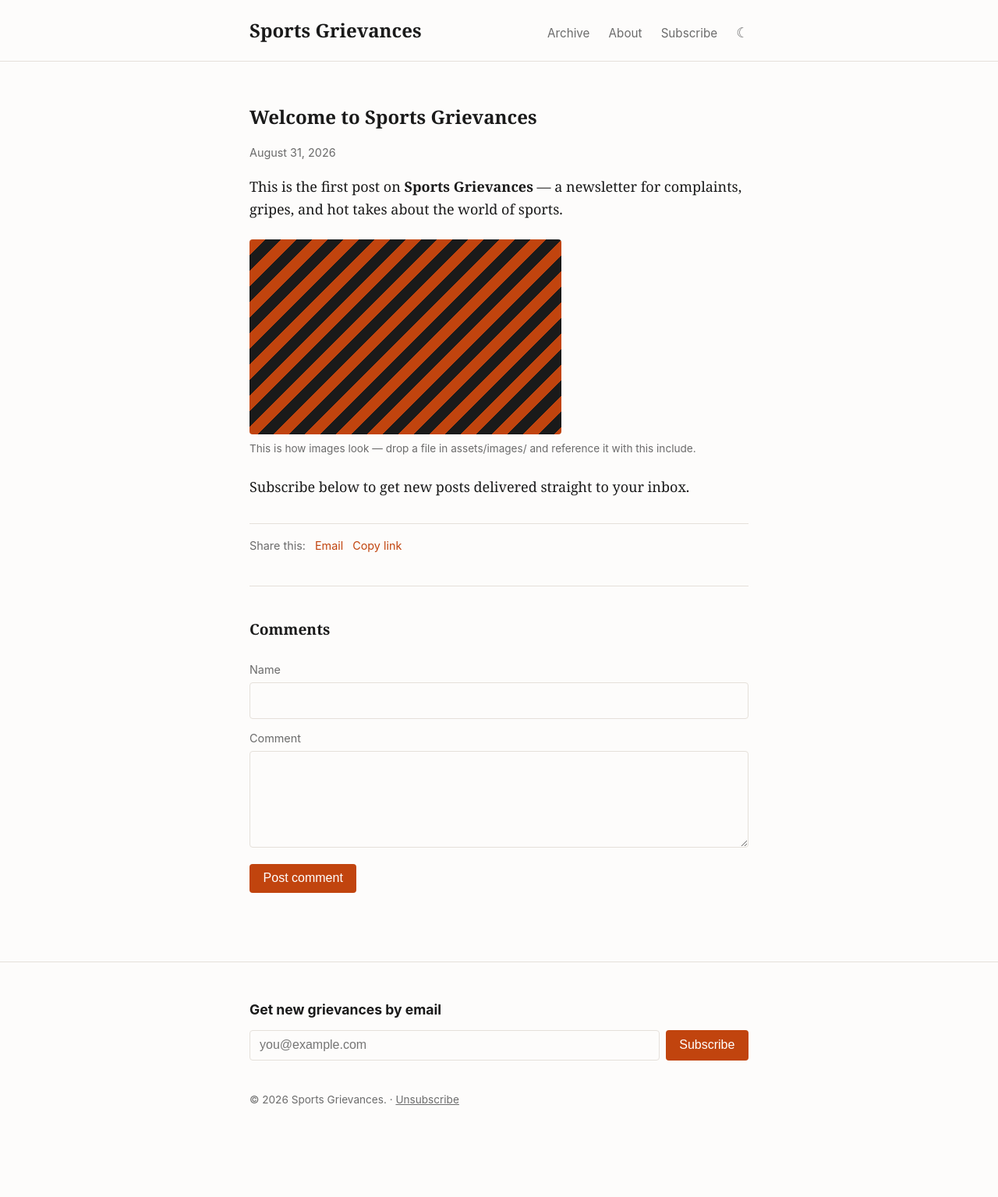
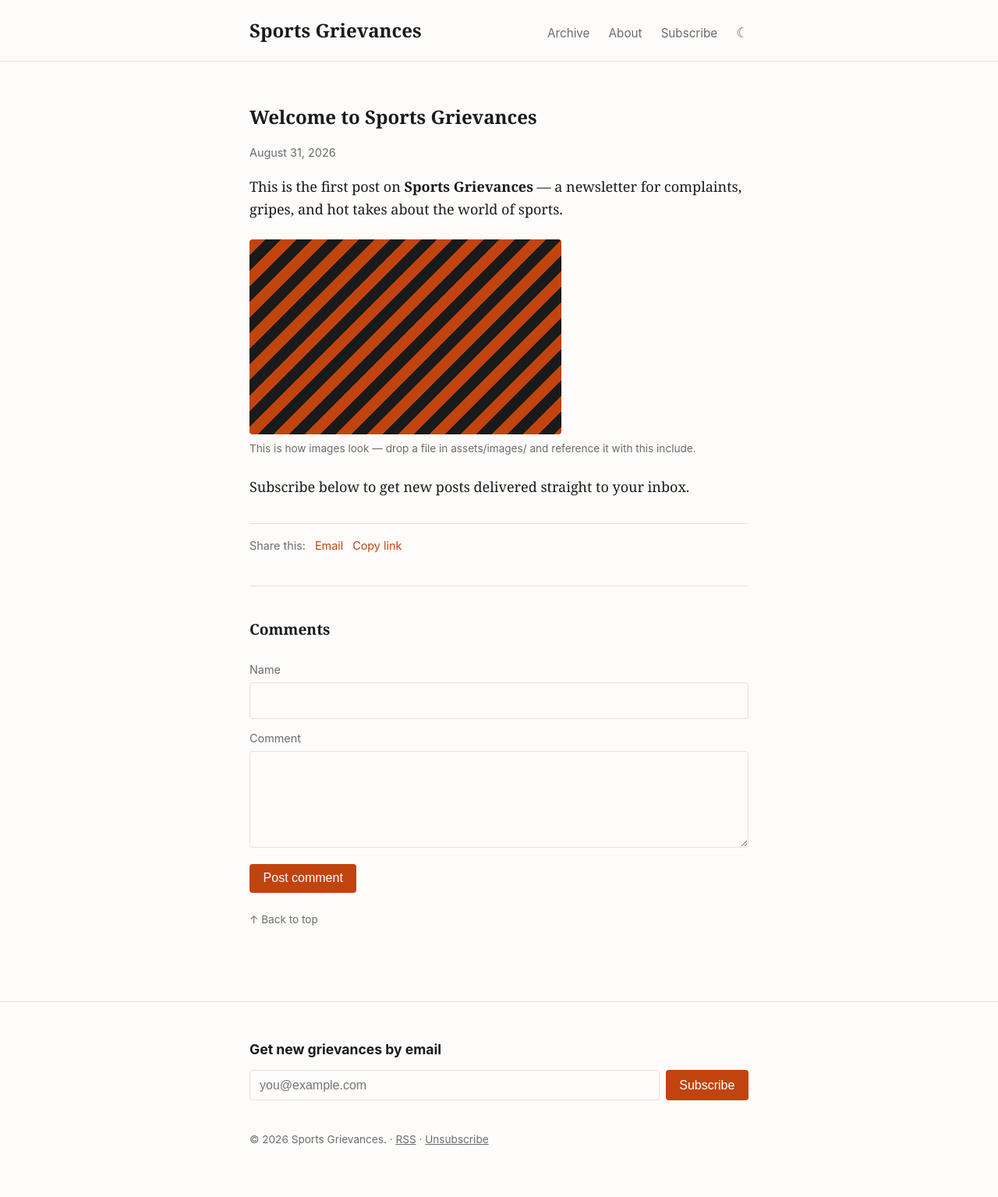
Before and after one commit to maffiemd/grievances-about-sports, a Jekyll site: the page built from _posts/2026-08-31-welcome-to-grievances-about-sports.md, in a window 1280 px wide. Shown: the whole page at 78% size. Built offline with Jekyll 4.4.1, drawn with Linux system fonts in a browser that asks for light colours; before the commit the page ends 1483 px from its top, so only the background shows below that.

Commit message:
Reader-facing quick wins: favicon, 404 page, prev/next nav, back-to-top, RSS link
- Favicon: a simple solid-accent-color circle, generated locally
  (SVG for modern browsers, PNG fallback, apple-touch-icon for iOS)
  rather than pulling from a third-party icon generator.
- Custom 404.html with a link back to the archive, matching site
  layout/styling. (Works via GitHub Pages' automatic 404.html
  substitution in production - Jekyll's local WEBrick server
  doesn't do this substitution, so it only shows when visited
  directly in local dev; confirmed the file builds correctly.)
- Prev/next post links at the bottom of each post, using Jekyll's
  built-in page.previous/page.next - inactive until there's more
  than one post.
- "Back to top" link on posts, with prefers-reduced-motion-aware
  smooth scrolling.
- Visible RSS link in the footer (the <link rel="alternate"> was
  already there for feed readers, but nothing pointed a human to it).
- Also fixed a pre-existing gap: no global `a` color rule meant any
  link outside a styled component (e.g. About page's "subscribe"
  link, the new 404 page's link) fell back to browser default blue.

Verified all of this locally, including prev/next nav (temporarily
added and removed a second post to exercise it, since it's inert
with only one real post) and a real `jekyll build` for the 404 page
and icons.

Co-Authored-By: Claude Sonnet 5 <noreply@anthropic.com>

```diff
--- a/_includes/footer.html
+++ b/_includes/footer.html
@@ -8,6 +8,7 @@
     {% endunless %}
     <p class="footer-meta">
       &copy; {{ site.time | date: '%Y' }} {{ site.title }}. ·
+      <a href="{{ '/feed.xml' | relative_url }}">RSS</a> ·
       <a href="{{ '/unsubscribe/' | relative_url }}">Unsubscribe</a>
     </p>
   </div>
--- a/_layouts/default.html
+++ b/_layouts/default.html
@@ -8,6 +8,9 @@
   <meta name="description" content="{{ page_description }}">
   <link rel="stylesheet" href="{{ '/assets/css/style.css' | relative_url }}">
   <link rel="alternate" type="application/rss+xml" title="{{ site.title }}" href="{{ '/feed.xml' | relative_url }}">
+  <link rel="icon" href="{{ '/assets/favicon.svg' | relative_url }}" type="image/svg+xml">
+  <link rel="icon" href="{{ '/assets/favicon.png' | relative_url }}" type="image/png">
+  <link rel="apple-touch-icon" href="{{ '/assets/apple-touch-icon.png' | relative_url }}">
   <script>
     (function () {
       try {
@@ -32,7 +35,7 @@
   <meta name="twitter:title" content="{{ page.title | default: site.title }}">
   <meta name="twitter:description" content="{{ page_description }}">
 </head>
-<body>
+<body id="top">
   {% include header.html %}
   <main class="site-main">
     {{ content }}
--- a/_layouts/post.html
+++ b/_layouts/post.html
@@ -14,5 +14,16 @@ layout: default
     <a class="post-share-link" href="mailto:?subject={{ page.title | url_encode }}&body={{ page.url | absolute_url | url_encode }}">Email</a>
     <button type="button" class="post-share-link post-share-copy" data-url="{{ page.url | absolute_url }}">Copy link</button>
   </div>
+  {% if page.previous or page.next %}
+  <nav class="post-nav">
+    {% if page.previous %}
+    <a class="post-nav-link post-nav-prev" href="{{ page.previous.url | relative_url }}">← {{ page.previous.title }}</a>
+    {% endif %}
+    {% if page.next %}
+    <a class="post-nav-link post-nav-next" href="{{ page.next.url | relative_url }}">{{ page.next.title }} →</a>
+    {% endif %}
+  </nav>
+  {% endif %}
 </article>
 {% include comments.html %}
+<p class="back-to-top"><a href="#top">↑ Back to top</a></p>
--- a/assets/css/style.css
+++ b/assets/css/style.css
@@ -36,6 +36,10 @@
 
 * { box-sizing: border-box; }
 
+@media (prefers-reduced-motion: no-preference) {
+  html { scroll-behavior: smooth; }
+}
+
 body {
   margin: 0;
   background: var(--bg);
@@ -43,6 +47,8 @@ body {
   font-family: Georgia, "Times New Roman", serif;
   line-height: 1.6;
 }
+
+a { color: var(--accent); }
 
 .wrap {
   max-width: var(--max-width);
@@ -158,6 +164,28 @@ body {
   cursor: pointer;
 }
 .post-share-link:hover { text-decoration: underline; }
+
+.post-nav {
+  margin-top: 1.5rem;
+  padding-top: 1rem;
+  border-top: 1px solid var(--border);
+  font-family: -apple-system, BlinkMacSystemFont, "Segoe UI", sans-serif;
+  font-size: 0.9rem;
+  display: flex;
+  justify-content: space-between;
+  gap: 1rem;
+}
+.post-nav-link { color: var(--accent); text-decoration: none; }
+.post-nav-link:hover { text-decoration: underline; }
+.post-nav-next { margin-left: auto; text-align: right; }
+
+.back-to-top {
+  margin-top: 1.5rem;
+  font-family: -apple-system, BlinkMacSystemFont, "Segoe UI", sans-serif;
+  font-size: 0.85rem;
+}
+.back-to-top a { color: var(--muted); text-decoration: none; }
+.back-to-top a:hover { color: var(--accent); }
 
 .comments {
   margin-top: 2.5rem;
```
Also changed, not shown: 404.html (added, +8 -0 lines), assets/apple-touch-icon.png (added), assets/favicon.png (added), assets/favicon.svg (added).
